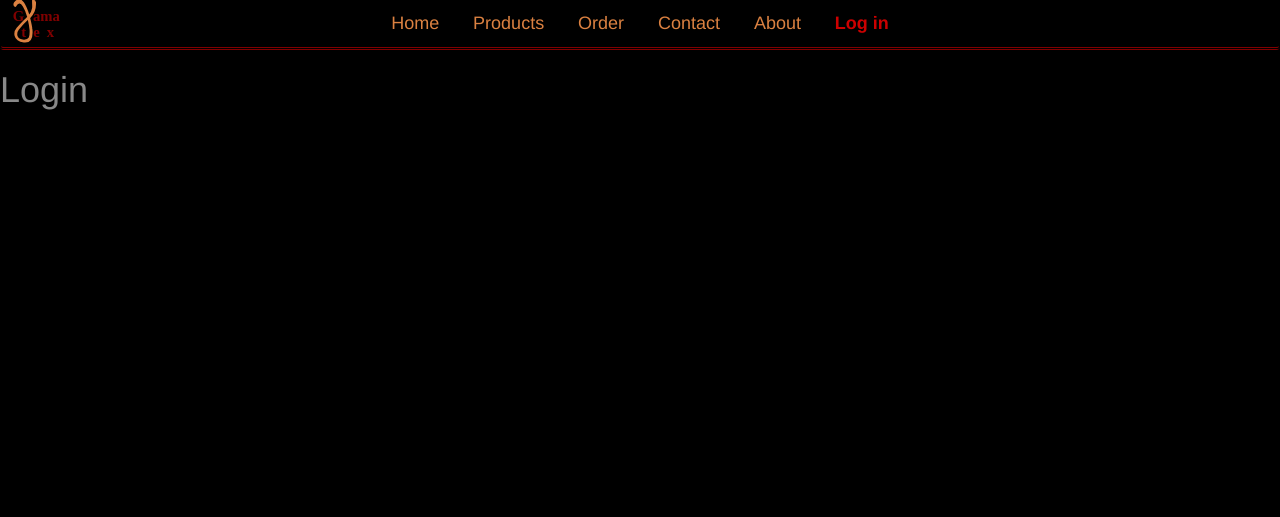
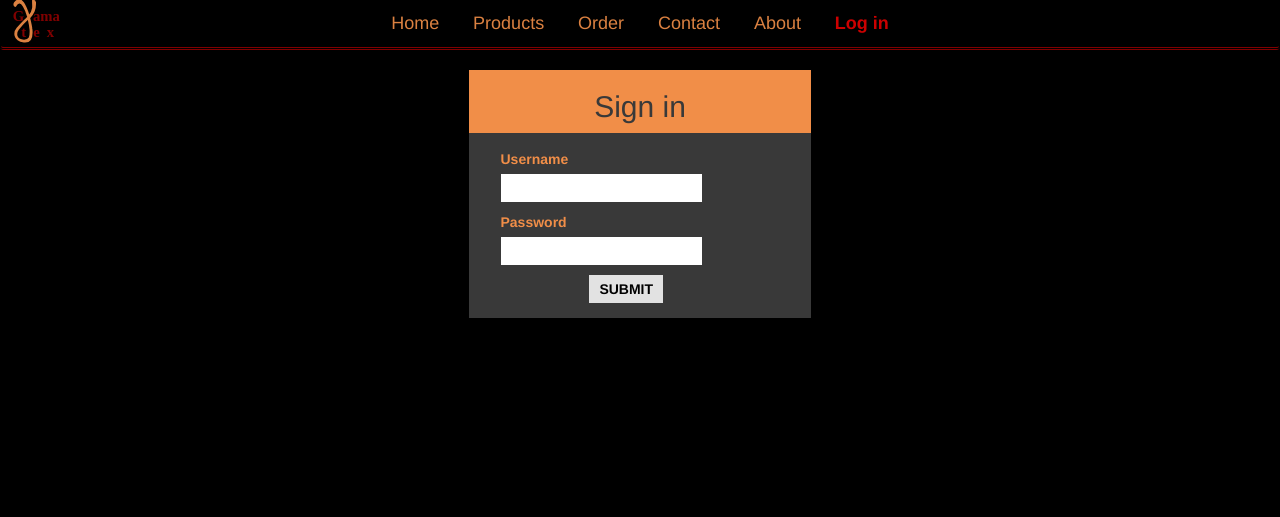
Before and after one commit to mrkvost/wega, a Flask app: page /login in a window 1280 px wide. Shown: the top 517 px of the page. Run offline with Flask 2, Linux system fonts and the light colour scheme; parts of the project's set-up code (start-up, migrations or seed data) failed here and were passed over; some libraries are stand-ins or nearby versions.

Commit message:
basic login page layout

```diff
--- a/wega/static/css/styles-basic.css
+++ b/wega/static/css/styles-basic.css
@@ -9,6 +9,43 @@ body {
 
 .content {
   color: #888;
+}
+
+form {
+  background-color: #393939;
+  color: #000;
+}
+
+.form-field label {
+  width: 85px;
+  color: #F18E48;
+}
+
+.button, input {
+  line-height: 28px;
+  padding: 0 10px;
+}
+
+input {
+  outline: 0 none;
+  border: none;
+  -webkit-border-radius: 0px;
+  -moz-border-radius: 0px;
+  border-radius: 0px;
+}
+
+.button {
+  display: inline-block;
+  font-weight: 700;
+  text-transform: uppercase;
+  background-color: #E2E2E2;
+  border: none;
+  color: #000;
+}
+
+.button:hover,
+.button:focus {
+  background-color: #DB8141;
 }
 
 /* ~~~ ~~ ~~ ~~ ~~ ~~  Navigation & Footer  ~~ ~~ ~~ ~~ ~~ ~~~ */
@@ -182,3 +219,30 @@ html, body {
     margin-top: 15px;
   }
 }
+
+/* ~~~ ~~ ~~ ~~ ~~ ~~  Login  ~~ ~~ ~~ ~~ ~~ ~~~ */
+#login .loginform {
+  margin: auto;
+  width: 342.5px;
+  margin-top: 20px;
+}
+
+#login form {
+  padding: 15.5px 31.75px 5px 31.75px;
+}
+
+#login .form-field {
+  margin-bottom: 10px;
+}
+
+.form-caption-container {
+  display: inline-block;
+  height: 63px;
+  width: 342.5px;
+  background-color: #F18E48;
+  color: #393939;
+}
+
+.form-caption-container {
+  text-align: center;
+}
--- a/wega/templates/login.html
+++ b/wega/templates/login.html
@@ -2,5 +2,23 @@
 {% block title %}Log in{% endblock %}
 {% block body_id %}login{% endblock %}
 {% block content %}
-  <h1>Login</h1>
+  <div class="loginform">
+    <div class="form-caption-container">
+      <h2>Sign in</h2>
+    </div>
+    <form method="post" autocomplete="on" action="{{ url_for('base.login') }}">
+      <div class="form-field">
+        <label for="username">Username</label>
+        <input id="username" name="username" type="text" tabindex="1"/>
+      </div>
+      <div class="form-field">
+        <label for="password">Password</label>
+        <input id="password" name="password" type="password" tabindex="2"/>
+      </div>
+      <div class="form-field">
+        <label></label>
+        <button class="button submit" type="submit" tabindex="3">Submit</a>
+      </div>
+    </form>
+  </div>
 {% endblock %}
--- a/wega/views/base.py
+++ b/wega/views/base.py
@@ -24,7 +24,7 @@ def about():
     return render_template('about.html')
 
 
-@base_app.route('/login')
+@base_app.route('/login', methods=['GET', 'POST'])
 @navigation(body_id='login')
 def login():
     return render_template('login.html')
```
